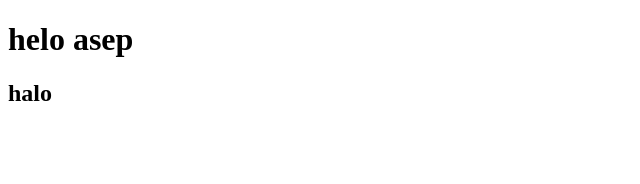
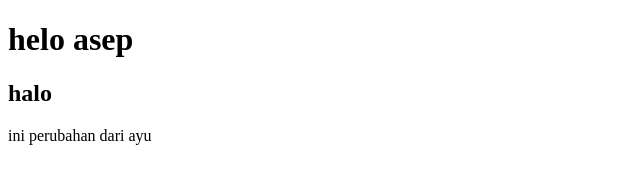
Before and after one commit to ayurizkyca/biagi-belajar-git, a plain HTML site: page index.html in a window 1280 px wide. Shown: the whole page, without its empty margins (0-640 px from the left). Drawn offline with Linux system fonts and the light colour scheme.

Commit message:
feat : tambah html

```diff
--- a/index.html
+++ b/index.html
@@ -8,5 +8,6 @@
   <body>
     <h1>helo asep</h1>
     <h2>halo</h2>
+    <p>ini perubahan dari ayu</p>
   </body>
 </html>
```
Also changed, not shown: file_lain.html (added, +1 -0 lines).
